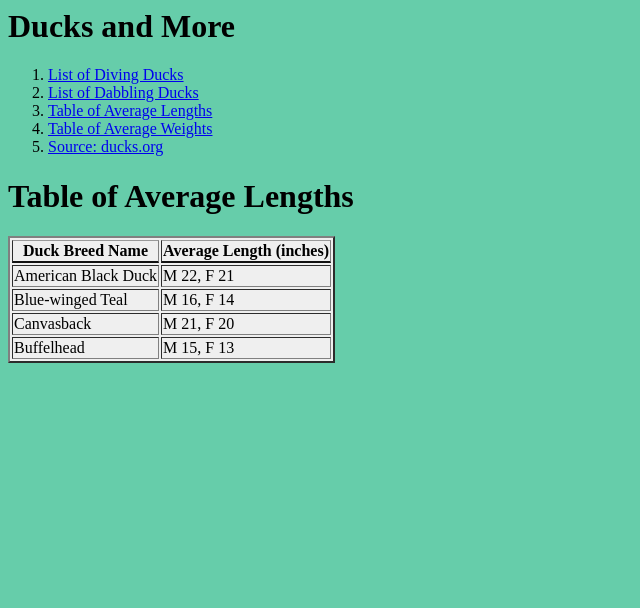
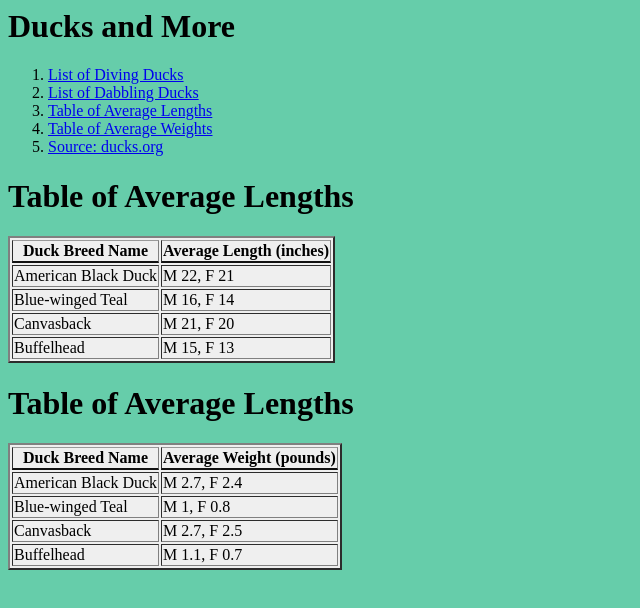
Before and after one commit to willbritt/ColorfulCSS, a plain HTML site: page index.html in a window 1280 px wide. Shown: the whole page, without its empty margins (0-640 px from the left). Drawn offline with Linux system fonts and the light colour scheme.

Commit message:
Update index.html

```diff
--- a/index.html
+++ b/index.html
@@ -46,5 +46,30 @@ body {
 <td>M 15, F 13 </td>
 </tr>
 </table>
+
+  <h1>Table of Average Lengths </h1>
+<table border="2" bgcolor="#efefef">
+<tr>
+<th>Duck Breed Name</th>
+<th>Average Weight (pounds)</th>
+</tr>
+<tr>
+<td>American Black Duck</td>
+<td>M 2.7, F 2.4 </td>
+</tr>
+<tr>
+<td>Blue-winged Teal</td>
+<td>M 1, F 0.8 </td>
+</tr>
+<tr>
+<td>Canvasback</td>
+<td>M 2.7, F 2.5 </td>
+</tr>
+<tr>
+<td>Buffelhead</td>
+<td>M 1.1, F 0.7 </td>
+</tr>
+ </table>
+
 </body>
 </html>
```
